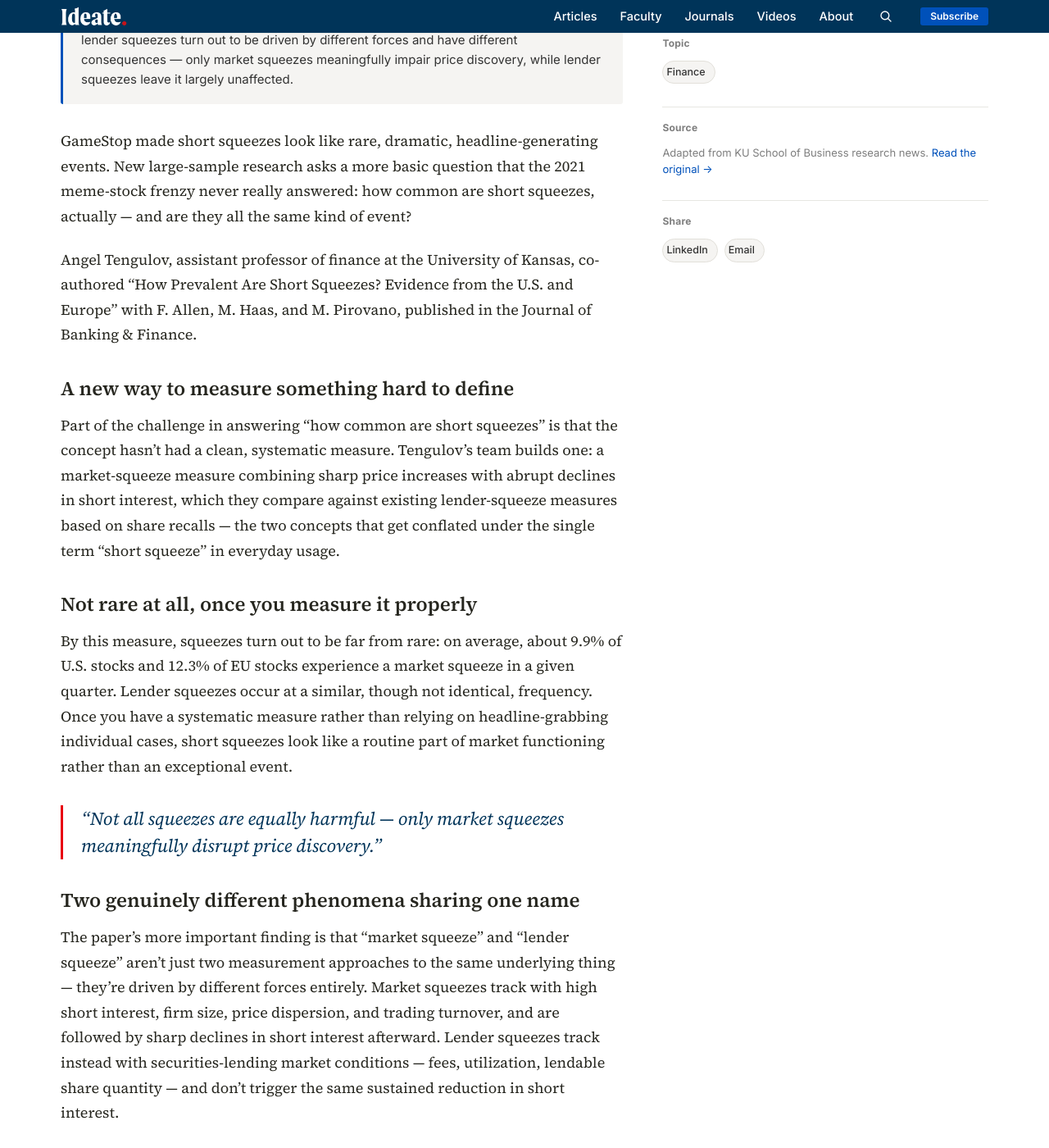
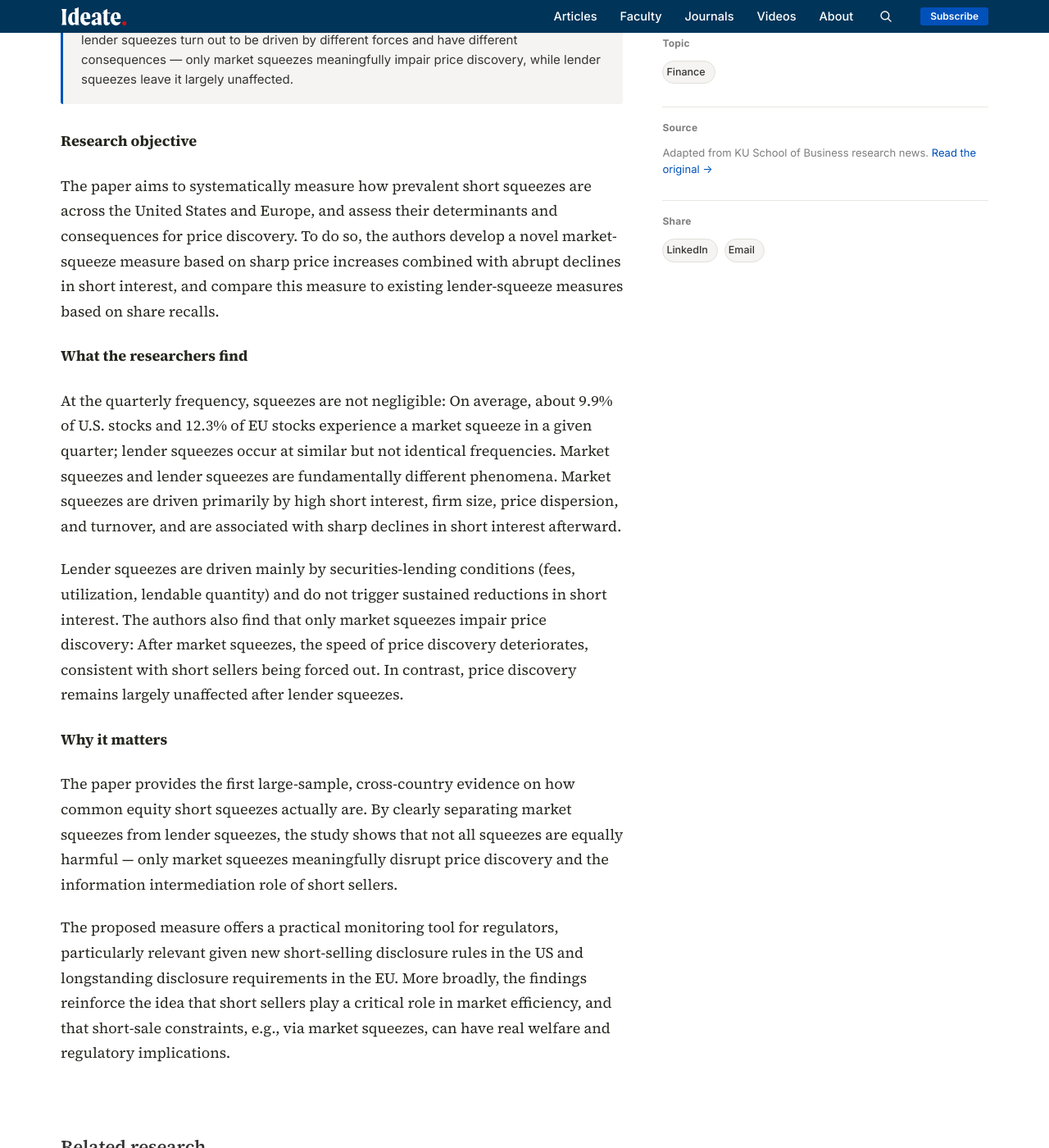
Before and after one commit to KUBschool/ideate, a Jekyll site: the page built from _articles/2025-01-01-short-squeeze-prevalence-us-europe.md, in a window 1280 px wide and 1400 px high, scrolled down 1034 px. Shown: the whole window at 82% size. Built offline with Jekyll 4.4.1, drawn with Linux system fonts in a browser that asks for light colours; some of the changed text lies outside the part shown.

Commit message:
Update Article “2025-01-01-short-squeeze-prevalence-us-europe”

```diff
--- a/_articles/2025-01-01-short-squeeze-prevalence-us-europe.md
+++ b/_articles/2025-01-01-short-squeeze-prevalence-us-europe.md
@@ -1,42 +1,39 @@
 ---
-title: "Short squeezes aren't the rare, dramatic events GameStop made them look like"
-dek: "A new measure finds roughly one in ten U.S. stocks experiences a short squeeze in any given quarter — and that squeezes actually come in two different flavors with very different consequences for the market."
+title: Short squeezes aren't the rare, dramatic events GameStop made them look like
+dek: A new measure finds roughly one in ten U.S. stocks experiences a short
+  squeeze in any given quarter — and that squeezes actually come in two
+  different flavors with very different consequences for the market.
 topic: finance
 faculty:
   - angel-tengulov
-byline: "Angel Tengulov"
-date: 2025-01-01
+byline: Angel Tengulov
+date: 2025-07-01
+image: /assets/uploads/stock-trading.jpeg
 image_tint: limestone
 featured: false
-source_url: "https://business.ku.edu/research-and-faculty/finance/research-insights"
-answer_box: >-
-  Developing a novel market-squeeze measure based on sharp price
-  increases combined with abrupt declines in short interest, research
-  finds roughly 9.9% of U.S. stocks and 12.3% of EU stocks experience a
-  market squeeze in a given quarter. Market squeezes and lender squeezes
-  turn out to be driven by different forces and have different
-  consequences — only market squeezes meaningfully impair price
-  discovery, while lender squeezes leave it largely unaffected.
+source_url: https://business.ku.edu/research-and-faculty/finance/research-insights
+answer_box: Developing a novel market-squeeze measure based on sharp price
+  increases combined with abrupt declines in short interest, research finds
+  roughly 9.9% of U.S. stocks and 12.3% of EU stocks experience a market squeeze
+  in a given quarter. Market squeezes and lender squeezes turn out to be driven
+  by different forces and have different consequences — only market squeezes
+  meaningfully impair price discovery, while lender squeezes leave it largely
+  unaffected.
+journal: Journal of Banking & Finance
+journal_url: https://www.sciencedirect.com/science/article/pii/S0378426625000561
 ---
+#### Research objective
 
-GameStop made short squeezes look like rare, dramatic, headline-generating events. New large-sample research asks a more basic question that the 2021 meme-stock frenzy never really answered: how common are short squeezes, actually — and are they all the same kind of event?
+The paper aims to systematically measure how prevalent short squeezes are across the United States and Europe, and assess their determinants and consequences for price discovery. To do so, the authors develop a novel market-squeeze measure based on sharp price increases combined with abrupt declines in short interest, and compare this measure to existing lender-squeeze measures based on share recalls.
 
-Angel Tengulov, assistant professor of finance at the University of Kansas, co-authored "How Prevalent Are Short Squeezes? Evidence from the U.S. and Europe" with F. Allen, M. Haas, and M. Pirovano, published in the Journal of Banking & Finance.
+#### What the researchers find
 
-## A new way to measure something hard to define
+At the quarterly frequency, squeezes are not negligible: On average, about 9.9% of U.S. stocks and 12.3% of EU stocks experience a market squeeze in a given quarter; lender squeezes occur at similar but not identical frequencies. Market squeezes and lender squeezes are fundamentally different phenomena. Market squeezes are driven primarily by high short interest, firm size, price dispersion, and turnover, and are associated with sharp declines in short interest afterward.
 
-Part of the challenge in answering "how common are short squeezes" is that the concept hasn't had a clean, systematic measure. Tengulov's team builds one: a market-squeeze measure combining sharp price increases with abrupt declines in short interest, which they compare against existing lender-squeeze measures based on share recalls — the two concepts that get conflated under the single term "short squeeze" in everyday usage.
+Lender squeezes are driven mainly by securities-lending conditions (fees, utilization, lendable quantity) and do not trigger sustained reductions in short interest. The authors also find that only market squeezes impair price discovery: After market squeezes, the speed of price discovery deteriorates, consistent with short sellers being forced out. In contrast, price discovery remains largely unaffected after lender squeezes.
 
-## Not rare at all, once you measure it properly
+#### Why it matters
 
-By this measure, squeezes turn out to be far from rare: on average, about 9.9% of U.S. stocks and 12.3% of EU stocks experience a market squeeze in a given quarter. Lender squeezes occur at a similar, though not identical, frequency. Once you have a systematic measure rather than relying on headline-grabbing individual cases, short squeezes look like a routine part of market functioning rather than an exceptional event.
+The paper provides the first large-sample, cross-country evidence on how common equity short squeezes actually are. By clearly separating market squeezes from lender squeezes, the study shows that not all squeezes are equally harmful — only market squeezes meaningfully disrupt price discovery and the information intermediation role of short sellers.
 
-> "Not all squeezes are equally harmful — only market squeezes meaningfully disrupt price discovery."
-
-## Two genuinely different phenomena sharing one name
-
-The paper's more important finding is that "market squeeze" and "lender squeeze" aren't just two measurement approaches to the same underlying thing — they're driven by different forces entirely. Market squeezes track with high short interest, firm size, price dispersion, and trading turnover, and are followed by sharp declines in short interest afterward. Lender squeezes track instead with securities-lending market conditions — fees, utilization, lendable share quantity — and don't trigger the same sustained reduction in short interest.
-
-## Why the distinction actually matters for market quality
-
-The consequences diverge just as sharply as the causes. After a market squeeze, the speed of price discovery measurably deteriorates, consistent with short sellers effectively being forced out of a stock they'd normally help keep efficiently priced. After a lender squeeze, price discovery is largely unaffected. That's the paper's real practical contribution: a monitoring tool that lets regulators — relevant given newer short-selling disclosure rules in the U.S. and long-standing ones in the EU — tell apart the kind of squeeze that actually threatens market efficiency from the kind that doesn't.
+The proposed measure offers a practical monitoring tool for regulators, particularly relevant given new short-selling disclosure rules in the US and longstanding disclosure requirements in the EU. More broadly, the findings reinforce the idea that short sellers play a critical role in market efficiency, and that short-sale constraints, e.g., via market squeezes, can have real welfare and regulatory implications.
```
Also changed, not shown: assets/uploads/stock-trading.jpeg (added).
